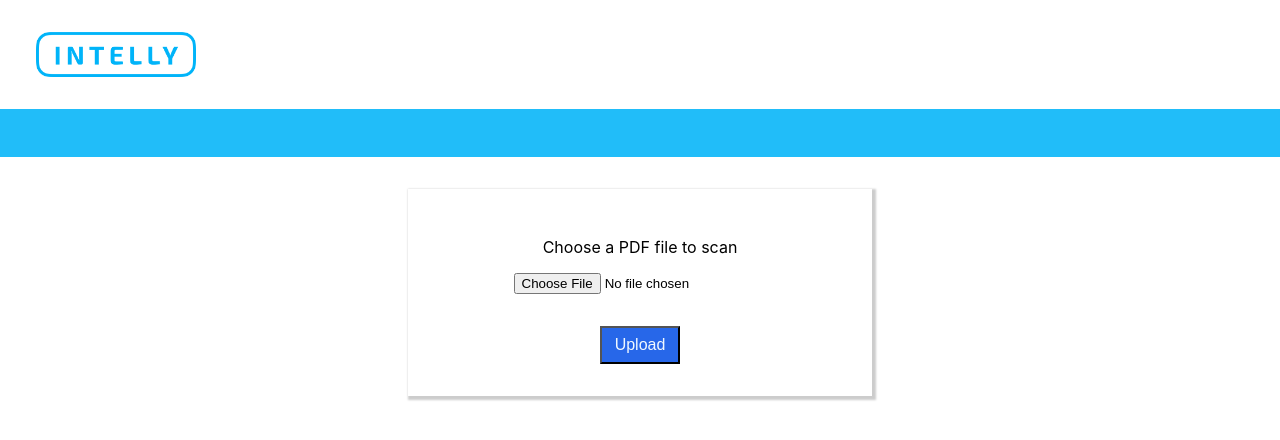
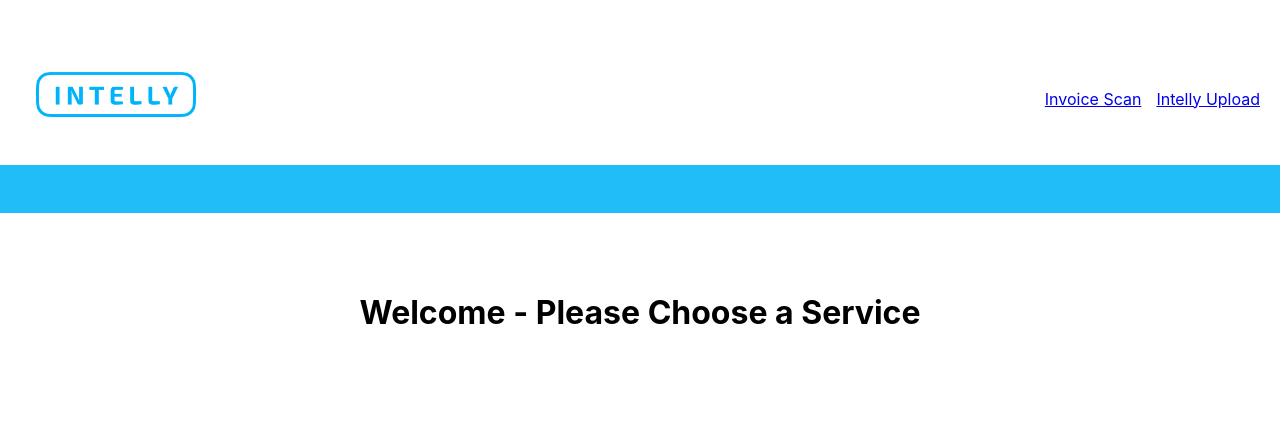
Before and after one commit to tomekregulski/intelly-admin-tasks-client, a React (Create React App) app: page / in a window 1280 px wide. Shown: the top 440 px of the page. Built offline with nearby package versions, Linux system fonts and the light colour scheme; no server answers.

Commit message:
Add navigation

```diff
--- a/package.json
+++ b/package.json
@@ -18,6 +18,7 @@
     "react-dom": "^17.0.2",
     "react-router-dom": "^5.3.0",
     "react-scripts": "4.0.3",
+    "read-excel-file": "^5.2.10",
     "web-vitals": "^1.1.2"
   },
   "scripts": {
--- a/src/App.js
+++ b/src/App.js
@@ -1,13 +1,22 @@
 import React from 'react';
-import FileUpload from './components/FileUpload';
+import { Switch, Route } from 'react-router-dom';
+
+import Dashboard from './components/Dashboard';
+import InvoiceScan from './components/InvoiceScan';
+import IntellyDataUpload from './components/IntellyDataUpload';
 import NavbarSwitch from './components/Navbar/NavbarSwitch';
+
 import './App.css';
 
 function App() {
   return (
     <div className='App'>
       <NavbarSwitch />
-      <FileUpload />
+      <Switch>
+        <Route exact path={'/'} component={Dashboard} />
+        <Route path={'/invoice-scan'} component={InvoiceScan} />
+        <Route path={'/intelly-upload'} component={IntellyDataUpload} />
+      </Switch>
     </div>
   );
 }
--- /dev/null
+++ b/src/components/Dashboard.js
@@ -0,0 +1,11 @@
+import React from 'react';
+
+const Dashboard = () => {
+  return (
+    <div style={{ marginTop: '80px' }}>
+      <h1 style={{ textAlign: 'center' }}>Welcome - Please Choose a Service</h1>
+    </div>
+  );
+};
+
+export default Dashboard;
--- a/src/components/FileUpload.js
+++ b/src/components/IntellyDataUpload.js
@@ -1,7 +1,7 @@
 import React, { useRef, useState, useEffect } from 'react';
 import axios from 'axios';
 
-function FileUpload() {
+function IntellyDataUpload() {
   const [file, setFile] = useState('');
   const el = useRef();
 
@@ -26,8 +26,10 @@ function FileUpload() {
     formData.append('file', file); // appending file
     axios
       .post(
-        'https://intelly-admin-task-server.herokuapp.com/upload',
-        // 'http://localhost:4500/upload',
+        // 'https://intelly-admin-task-server.herokuapp.com/upload',
+        // 'http://localhost:4500/excel/upload',
+        'https://intelly-admin-task-server.herokuapp.com/excel/upload',
+        // 'http://localhost:8080/api/csv/upload',
         formData,
         {
           headers: {
@@ -45,7 +47,7 @@ function FileUpload() {
   return (
     <div>
       <div className='file-upload'>
-        <p>Choose a PDF file to scan</p>
+        <p>Select an Excel File to Upload</p>
         <input type='file' ref={el} onChange={handleChange} />
         <button onClick={uploadFile} className='upbutton'>
           Upload
@@ -55,4 +57,4 @@ function FileUpload() {
   );
 }
 
-export default FileUpload;
+export default IntellyDataUpload;
--- /dev/null
+++ b/src/components/InvoiceScan.js
@@ -0,0 +1,77 @@
+import React, { useRef, useState, useEffect } from 'react';
+import axios from 'axios';
+
+function InvoiceScan() {
+  const [file, setFile] = useState('');
+  const [resData, setResData] = useState([]);
+
+  const el = useRef();
+
+  useEffect(() => {
+    async function fetchData() {
+      const response = await axios.get(
+        // 'http://localhost:4500/'
+        'https://intelly-admin-task-server.herokuapp.com/'
+      );
+      console.log(response.data);
+    }
+    fetchData();
+  });
+
+  const handleChange = (e) => {
+    const file = e.target.files[0]; // accessing file
+    setFile(file); // storing file
+  };
+
+  const uploadFile = () => {
+    const formData = new FormData();
+    formData.append('file', file); // appending file
+    axios
+      .post(
+        // 'https://intelly-admin-task-server.herokuapp.com/upload',
+        'http://localhost:4500/invoice-upload',
+        formData,
+        {
+          headers: {
+            'Content-Type': file.type,
+            'Access-Control-Allow-Origin': '*',
+          },
+        }
+      )
+      .then((res) => {
+        console.log(res.data);
+        setResData(res.data);
+      })
+      .catch((err) => console.log(err));
+  };
+
+  return (
+    <div>
+      <div className='file-upload'>
+        <p>Select an Invoice PDF to Scan</p>
+        <input type='file' ref={el} onChange={handleChange} />
+        <button onClick={uploadFile} className='upbutton'>
+          Upload
+        </button>
+      </div>
+      <div style={{ marginTop: '100px', textAlign: 'center' }}>
+        {resData.length ? (
+          resData.map((item, index) => {
+            console.log(item);
+            console.log(item.definition);
+            return (
+              <p key={index}>
+                Code: {item.code} | Count: {item.count} | Meaning:{' '}
+                {item.definition}
+              </p>
+            );
+          })
+        ) : (
+          <p>This is where you report will appear</p>
+        )}
+      </div>
+    </div>
+  );
+}
+
+export default InvoiceScan;
--- a/src/components/Navbar/NavStyles.js
+++ b/src/components/Navbar/NavStyles.js
@@ -1,8 +1,9 @@
 // eslint-disable-next-line import/no-anonymous-default-export
 export default {
   nav: {
-    // marginTop: '1rem',
-    // marginBottom: '.2rem',
+    display: 'flex',
+    alignItems: 'center',
+    justifyContent: 'space-between',
   },
   desktopNavContainer: {
     display: 'flex',
--- a/src/components/Navbar/NavbarLoggedOut.js
+++ b/src/components/Navbar/NavbarLoggedOut.js
@@ -1,7 +1,7 @@
 import React from 'react';
 import { withStyles } from '@material-ui/styles';
 import styles from './NavStyles';
-// import { Link } from 'react-router-dom';
+import { Link } from 'react-router-dom';
 import image from '../../images/intelly_logo.png';
 
 function NavbarLoggedOut(props) {
@@ -9,10 +9,16 @@ function NavbarLoggedOut(props) {
 
   return (
     <nav className={classes.nav}>
-      <div className='NavLinksRight'>
-        {/* <Link to='/'> */}
-        <img className={classes.logo} src={image} alt='Intelly' />
-        {/* </Link> */}
+      <div className={classes.navLinksRight}>
+        <Link to='/'>
+          <img className={classes.logo} src={image} alt='Intelly' />
+        </Link>
+      </div>
+      <div className={classes.navLinksLeft}>
+        <Link style={{ marginRight: '15px' }} to='/invoice-scan'>
+          Invoice Scan
+        </Link>
+        <Link to='/intelly-upload'>Intelly Upload</Link>
       </div>
     </nav>
   );
--- a/src/components/Navbar/NavbarSwitch.js
+++ b/src/components/Navbar/NavbarSwitch.js
@@ -1,29 +1,15 @@
-import React from 'react'; // useState, useEffect, useContext
-// import { AuthContext } from '../../context/authContext';
-// import Navbar from './Navbar';
+import React from 'react';
 import NavbarLoggedOut from './NavbarLoggedOut';
-// import AuthService from '../../Services/auth-service';
 
 function NavbarSwitch() {
-  // const [authState, setAuthState] = useContext(AuthContext);
-
-  // const handleLogout = () => {
-  // AuthService.logout();
-  // setAuthState({});
-  // };
-
-  // if (authState.first_name) {
-  //   return <Navbar handleLogout={handleLogout} />;
-  // } else {
   return (
-    <>
+    <nav>
       <NavbarLoggedOut />
       <div
         style={{ height: '48px', backgroundColor: 'rgba(0, 180, 249, 0.872)' }}
       ></div>
-    </>
+    </nav>
   );
-  // }
 }
 
 export default NavbarSwitch;
--- a/src/index.js
+++ b/src/index.js
@@ -1,11 +1,16 @@
 import React from 'react';
 import ReactDOM from 'react-dom';
+import { BrowserRouter } from 'react-router-dom';
+
+import App from './App';
+
 import './index.css';
-import App from './App';
 
 ReactDOM.render(
   <React.StrictMode>
-    <App />
+    <BrowserRouter>
+      <App />
+    </BrowserRouter>
   </React.StrictMode>,
   document.getElementById('root')
 );
```
Also changed, not shown: 1 other file (tests, documents, lock files or other folders).
